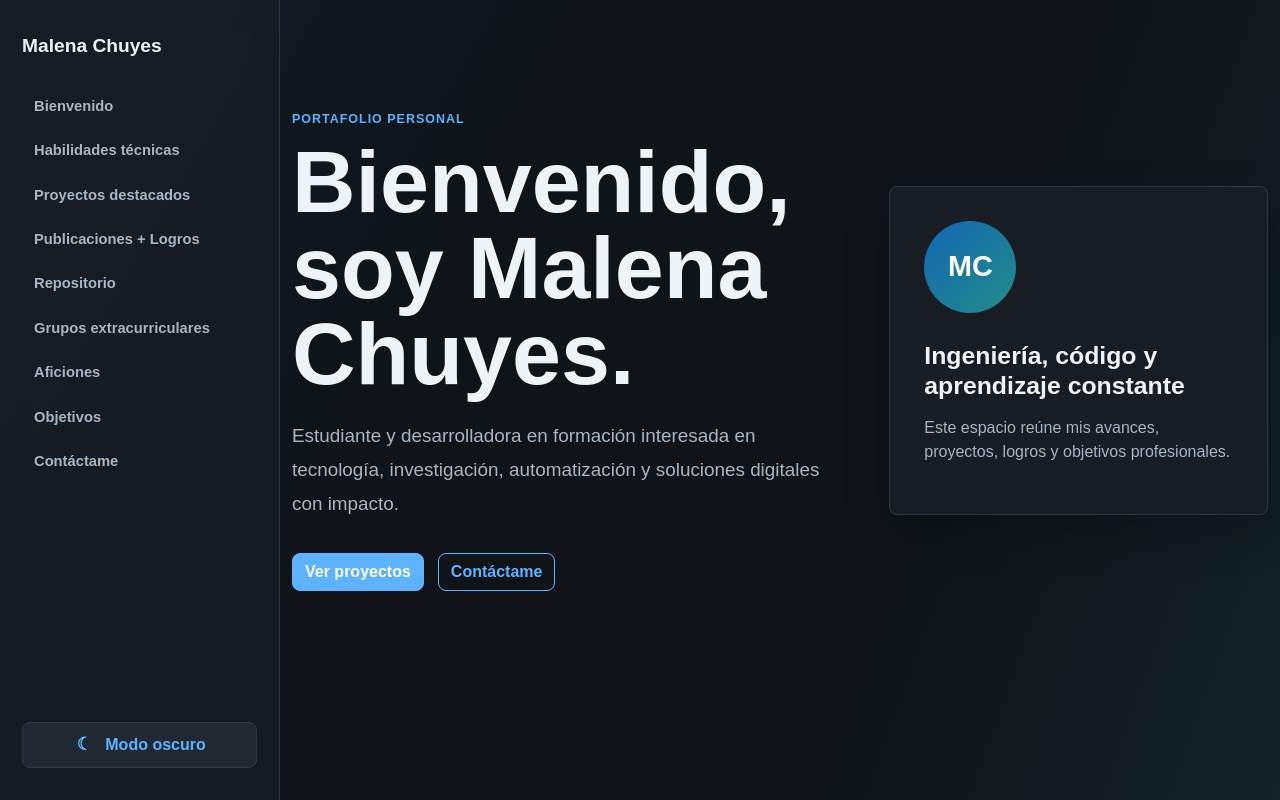
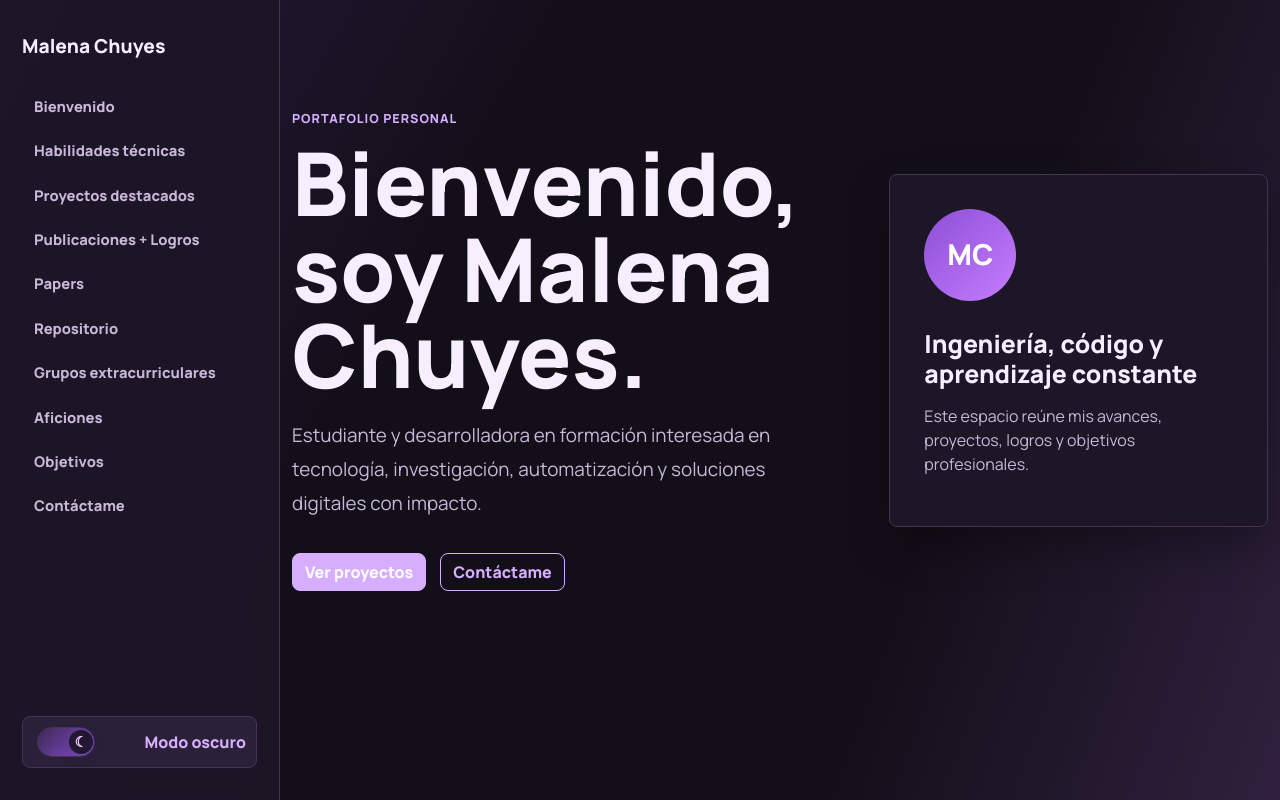
Before and after one commit to MalenaChuyes/portafolio, a plain HTML site: page index.html in a window 1280 px wide. Both pictures are taken after a click on the button "Cambiar modo oscuro". Shown: the top 800 px of the page. Drawn offline with nearby package versions, Linux system fonts and the light colour scheme.

Commit message:
Mejoro tema lila switch y seccion papers

```diff
--- a/css/style.css
+++ b/css/style.css
@@ -1,26 +1,28 @@
 :root {
   --sidebar-width: 280px;
-  --color-bg: #fbfbfd;
+  --color-bg: #fcf9ff;
   --color-surface: #ffffff;
-  --color-surface-strong: #eef3f8;
-  --color-text: #18202d;
-  --color-muted: #647184;
-  --color-primary: #1268b3;
-  --color-primary-dark: #0f4f86;
-  --color-border: #dfe5ee;
-  --shadow-soft: 0 18px 45px rgba(21, 32, 46, 0.08);
+  --color-surface-strong: #f2eafa;
+  --color-text: #251b34;
+  --color-muted: #71617f;
+  --color-primary: #8b4fd6;
+  --color-primary-dark: #6932ad;
+  --color-accent: #c77dff;
+  --color-border: #e7d8f4;
+  --shadow-soft: 0 18px 45px rgba(91, 49, 130, 0.12);
 }
 
 [data-theme="dark"] {
-  --color-bg: #101418;
-  --color-surface: #171d23;
-  --color-surface-strong: #202832;
-  --color-text: #eef3f8;
-  --color-muted: #aab5c2;
-  --color-primary: #5db3ff;
-  --color-primary-dark: #91caff;
-  --color-border: #2e3844;
-  --shadow-soft: 0 18px 45px rgba(0, 0, 0, 0.24);
+  --color-bg: #130f19;
+  --color-surface: #1d1627;
+  --color-surface-strong: #2a2038;
+  --color-text: #f7efff;
+  --color-muted: #c8b7d8;
+  --color-primary: #d7adff;
+  --color-primary-dark: #bd86f7;
+  --color-accent: #f0c7ff;
+  --color-border: #453255;
+  --shadow-soft: 0 18px 45px rgba(0, 0, 0, 0.32);
 }
 
 html {
@@ -30,7 +32,7 @@ html {
 body {
   margin: 0;
   color: var(--color-text);
-  font-family: Arial, Helvetica, sans-serif;
+  font-family: "Manrope", Arial, Helvetica, sans-serif;
   background: var(--color-bg);
 }
 
@@ -40,8 +42,8 @@ body::before {
   z-index: -1;
   content: "";
   background:
-    linear-gradient(120deg, rgba(18, 104, 179, 0.12), transparent 34%),
-    linear-gradient(290deg, rgba(34, 139, 135, 0.12), transparent 30%);
+    linear-gradient(120deg, rgba(139, 79, 214, 0.18), transparent 34%),
+    linear-gradient(290deg, rgba(199, 125, 255, 0.16), transparent 30%);
 }
 
 a {
@@ -106,10 +108,11 @@ main,
 .theme-toggle {
   display: inline-flex;
   width: 100%;
-  min-height: 46px;
+  min-height: 52px;
   align-items: center;
-  justify-content: center;
-  gap: 10px;
+  justify-content: space-between;
+  gap: 12px;
+  padding: 8px 10px 8px 14px;
   color: var(--color-text);
   border: 1px solid var(--color-border);
   border-radius: 8px;
@@ -123,11 +126,47 @@ main,
   background: var(--color-surface-strong);
 }
 
+.theme-track {
+  position: relative;
+  display: inline-flex;
+  width: 58px;
+  height: 30px;
+  align-items: center;
+  padding: 3px;
+  border: 1px solid var(--color-border);
+  border-radius: 999px;
+  background: linear-gradient(135deg, #ffe8a3, #e6d1ff);
+}
+
+[data-theme="dark"] .theme-track {
+  background: linear-gradient(135deg, #3a2852, #8b4fd6);
+}
+
+.theme-knob {
+  display: grid;
+  width: 24px;
+  height: 24px;
+  place-items: center;
+  border-radius: 50%;
+  background: #ffffff;
+  box-shadow: 0 4px 12px rgba(55, 28, 82, 0.24);
+  transform: translateX(0);
+  transition: transform 180ms ease, background 180ms ease;
+}
+
+[data-theme="dark"] .theme-knob {
+  background: #231831;
+  transform: translateX(28px);
+}
+
 .theme-icon {
-  width: 22px;
-  text-align: center;
-  font-size: 1.1rem;
+  color: #8b4fd6;
+  font-size: 0.9rem;
   line-height: 1;
+}
+
+[data-theme="dark"] .theme-icon {
+  color: #f0c7ff;
 }
 
 .hero-section {
@@ -188,6 +227,7 @@ main,
 .profile-panel,
 .info-card,
 .project-card,
+.paper-card,
 .repo-panel,
 .contact-panel,
 .timeline-item,
@@ -210,7 +250,7 @@ main,
   place-items: center;
   color: #ffffff;
   border-radius: 50%;
-  background: linear-gradient(135deg, #1268b3, #228b87);
+  background: linear-gradient(135deg, #8b4fd6, #c77dff);
   font-size: 1.8rem;
   font-weight: 900;
 }
@@ -224,6 +264,7 @@ main,
 .profile-panel p,
 .info-card p,
 .project-card p,
+.paper-card p,
 .repo-panel p,
 .timeline-item p,
 .goals-list p,
@@ -270,17 +311,52 @@ main,
 }
 
 .info-card,
-.project-card {
+.project-card,
+.paper-card {
   height: 100%;
   padding: 26px;
 }
 
 .info-card h3,
 .project-card h3,
+.paper-card h3,
 .timeline-item h3 {
   margin-bottom: 12px;
   font-size: 1.18rem;
   font-weight: 850;
+}
+
+.project-card,
+.paper-card {
+  position: relative;
+  overflow: hidden;
+  transition: transform 180ms ease, box-shadow 180ms ease, border-color 180ms ease;
+}
+
+.project-card::after,
+.paper-card::after {
+  position: absolute;
+  inset: auto 24px 0;
+  height: 4px;
+  content: "";
+  border-radius: 999px 999px 0 0;
+  background: linear-gradient(90deg, var(--color-primary), var(--color-accent));
+  opacity: 0;
+  transform: translateY(4px);
+  transition: opacity 180ms ease, transform 180ms ease;
+}
+
+.project-card:hover,
+.paper-card:hover {
+  border-color: var(--color-primary);
+  box-shadow: 0 24px 56px rgba(111, 52, 168, 0.2);
+  transform: translateY(-8px);
+}
+
+.project-card:hover::after,
+.paper-card:hover::after {
+  opacity: 1;
+  transform: translateY(0);
 }
 
 .tag {
@@ -292,6 +368,12 @@ main,
   border-radius: 999px;
   font-size: 0.8rem;
   font-weight: 800;
+}
+
+.papers-grid {
+  display: grid;
+  grid-template-columns: repeat(2, minmax(0, 1fr));
+  gap: 18px;
 }
 
 .timeline {
@@ -404,6 +486,10 @@ main,
   .skills-grid {
     grid-template-columns: repeat(2, minmax(0, 1fr));
   }
+
+  .papers-grid {
+    grid-template-columns: 1fr;
+  }
 }
 
 @media (max-width: 760px) {
@@ -432,7 +518,8 @@ main,
   }
 
   .skills-grid,
-  .two-column {
+  .two-column,
+  .papers-grid {
     grid-template-columns: 1fr;
   }
 
--- a/index.html
+++ b/index.html
@@ -4,6 +4,9 @@
   <meta charset="UTF-8">
   <meta name="viewport" content="width=device-width, initial-scale=1.0">
   <title>Portafolio | Malena Chuyes</title>
+  <link rel="preconnect" href="https://fonts.googleapis.com">
+  <link rel="preconnect" href="https://fonts.gstatic.com" crossorigin>
+  <link href="https://fonts.googleapis.com/css2?family=Manrope:wght@400;500;700;800;900&display=swap" rel="stylesheet">
   <link href="https://cdn.jsdelivr.net/npm/bootstrap@5.3.3/dist/css/bootstrap.min.css" rel="stylesheet">
   <link rel="stylesheet" href="css/style.css">
 </head>
@@ -15,14 +18,19 @@
       <a class="nav-link" href="#habilidades">Habilidades técnicas</a>
       <a class="nav-link" href="#proyectos">Proyectos destacados</a>
       <a class="nav-link" href="#logros">Publicaciones + Logros</a>
+      <a class="nav-link" href="#papers">Papers</a>
       <a class="nav-link" href="#repositorio">Repositorio</a>
       <a class="nav-link" href="#grupos">Grupos extracurriculares</a>
       <a class="nav-link" href="#aficiones">Aficiones</a>
       <a class="nav-link" href="#objetivos">Objetivos</a>
       <a class="nav-link" href="#contacto">Contáctame</a>
     </nav>
-    <button class="theme-toggle" id="themeToggle" type="button" aria-label="Cambiar modo oscuro">
-      <span class="theme-icon" aria-hidden="true">&#9728;</span>
+    <button class="theme-toggle" id="themeToggle" type="button" aria-label="Cambiar modo oscuro" aria-pressed="false">
+      <span class="theme-track" aria-hidden="true">
+        <span class="theme-knob">
+          <span class="theme-icon">&#9728;</span>
+        </span>
+      </span>
       <span id="themeLabel">Modo claro</span>
     </button>
   </aside>
@@ -134,7 +142,28 @@
       </div>
     </section>
 
-    <section id="repositorio" class="section-block section-tint">
+    <section id="papers" class="section-block section-tint">
+      <div class="container">
+        <div class="section-heading">
+          <p class="section-kicker">Papers</p>
+          <h2>Lecturas, artículos y trabajos académicos</h2>
+        </div>
+        <div class="papers-grid">
+          <article class="paper-card">
+            <span class="tag">En desarrollo</span>
+            <h3>Título del paper o artículo</h3>
+            <p>Agrega aquí el resumen breve, autores, evento, revista o enlace al documento.</p>
+          </article>
+          <article class="paper-card">
+            <span class="tag">Referencia</span>
+            <h3>Paper revisado para investigación</h3>
+            <p>Espacio para registrar lecturas técnicas importantes y cómo aportan a tus proyectos.</p>
+          </article>
+        </div>
+      </div>
+    </section>
+
+    <section id="repositorio" class="section-block">
       <div class="container">
         <div class="repo-panel">
           <div>
--- a/js/script.js
+++ b/js/script.js
@@ -17,6 +17,10 @@ document.addEventListener("DOMContentLoaded", () => {
     if (themeLabel) {
       themeLabel.textContent = theme === "dark" ? "Modo oscuro" : "Modo claro";
     }
+
+    if (themeToggle) {
+      themeToggle.setAttribute("aria-pressed", theme === "dark");
+    }
   };
 
   if (year) {
```
